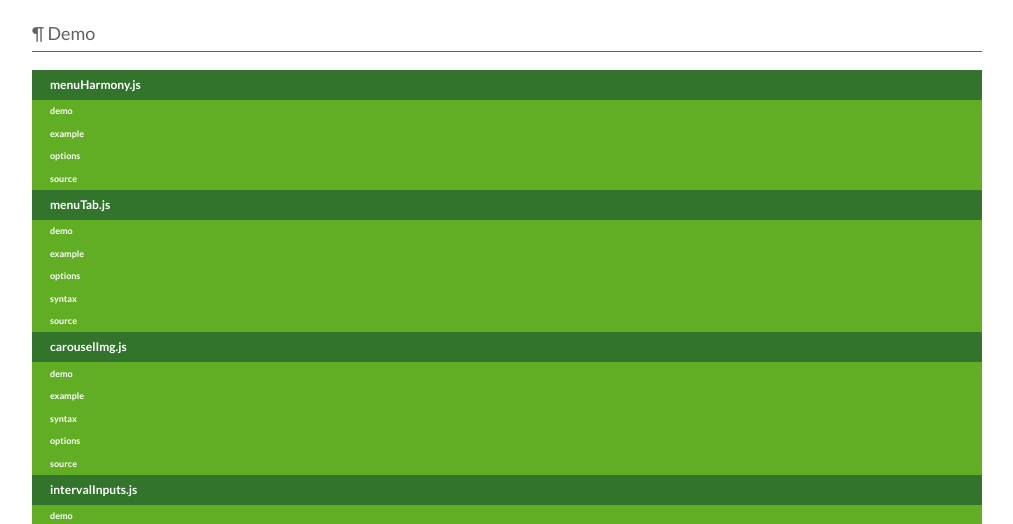
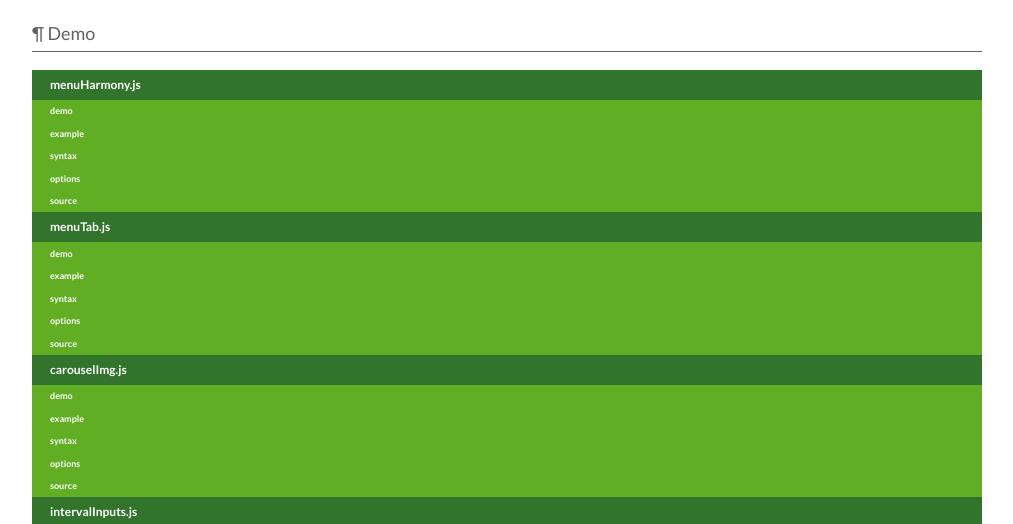
Before and after one commit to Bombaharris/js-gui-classes, a plain HTML site: page examples/index.html in a window 1280 px wide. Shown: the part 204-728 px from the top of the page, without its empty margins (133-1146 px from the left). Drawn offline with Linux system fonts and the light colour scheme; a script that the page names is missing.

Commit message:
examples tuned

```diff
--- a/examples/index.html
+++ b/examples/index.html
@@ -52,6 +52,9 @@
                                     <li>
                                         <a href="#menuHarmonyExample">Example</a>
                                     </li>
+                                                                        <li>
+                                        <a href="#menuHarmonySyntax">Syntax</a>
+                                    </li>
                                     <li>
                                         <a href="#menuHarmonyOptions">Options</a>
                                     </li>
@@ -70,10 +73,10 @@
                                         <a href="#menuTabExample">Example</a>
                                     </li>
                                     <li>
-                                        <a href="#menuTabOptions">Options</a>
+                                        <a href="#menuTabSyntax">Syntax</a>
                                     </li>
                                     <li>
-                                        <a href="#menuTabSyntax">Syntax</a>
+                                        <a href="#menuTabOptions">Options</a>
                                     </li>
                                     <li>
                                         <a href="https://github.com/Bombaharris/js-gui-classes/blob/master/menuTab.js">Source</a>
```
